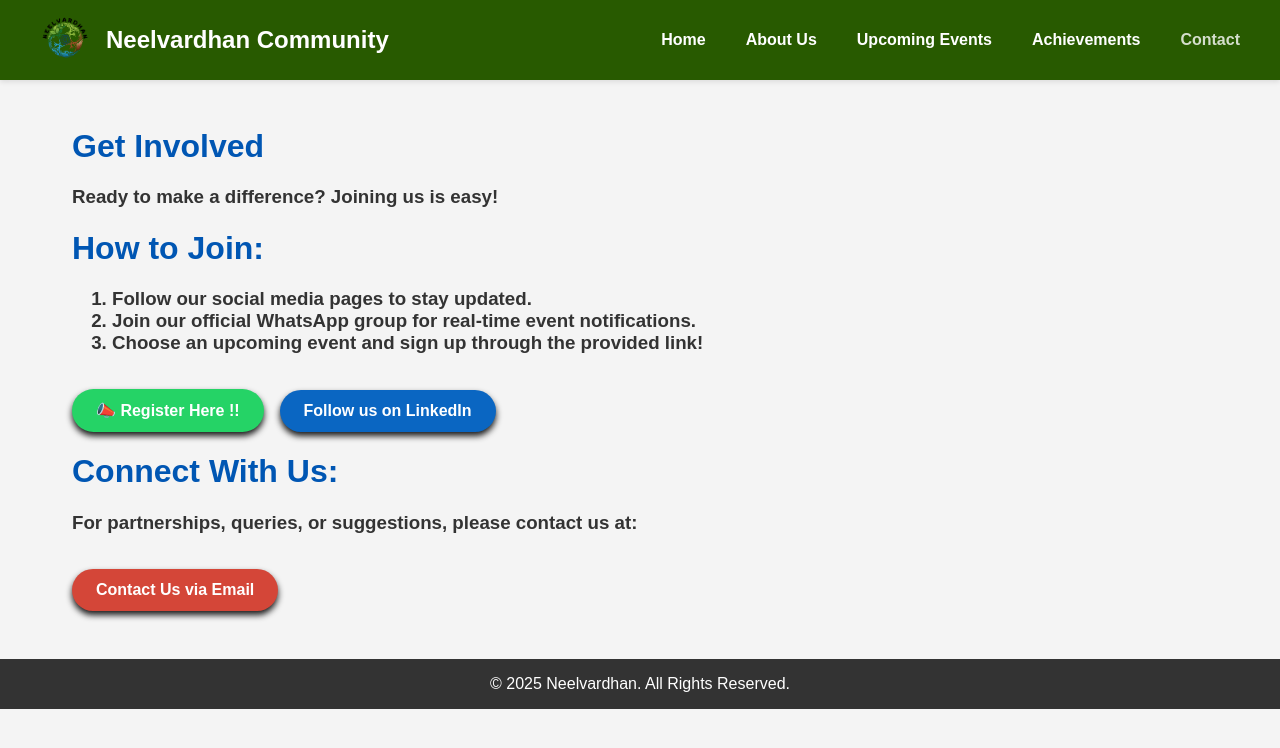
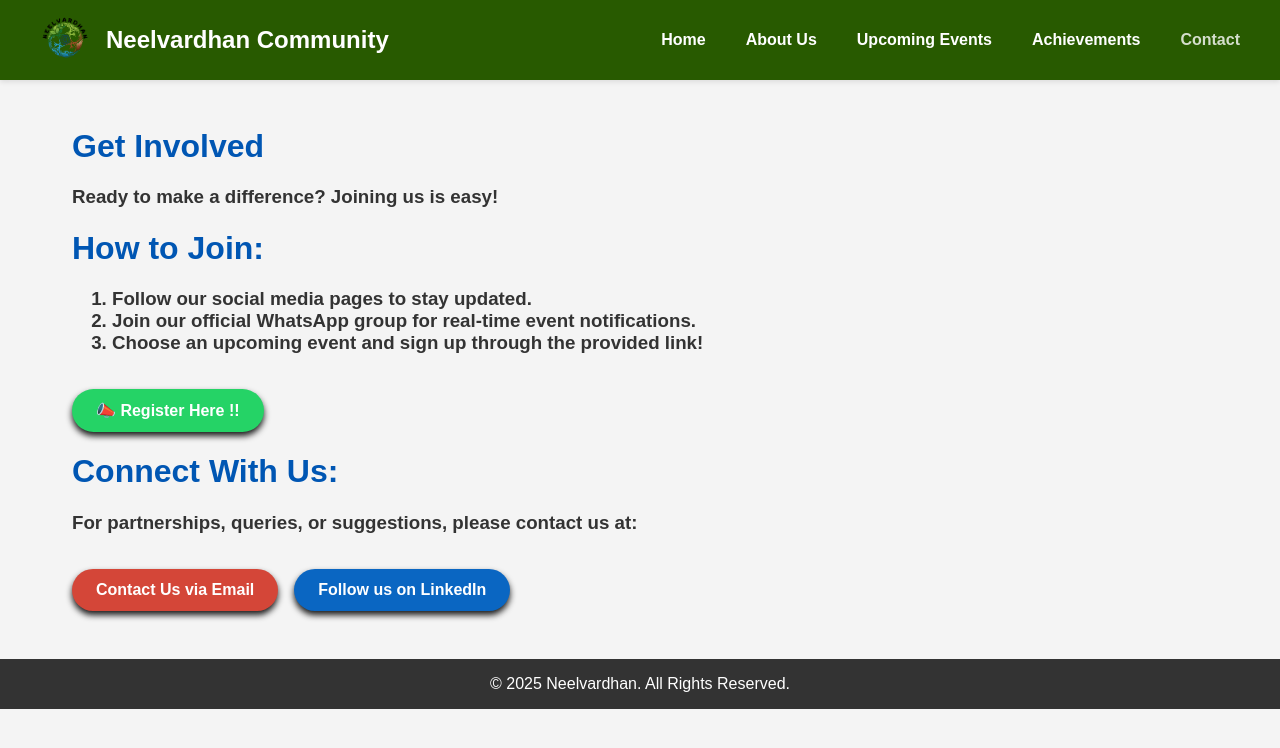
Before and after one commit to OG-DHRUV-1002/dns-website, a React (Create React App) app: page /contact in a window 1280 px wide. Shown: the top 748 px of the page. Built offline with nearby package versions, Linux system fonts and the light colour scheme.

Commit message:
Contact.js

```diff
--- a/src/pages/Contact.js
+++ b/src/pages/Contact.js
@@ -17,13 +17,14 @@ const Contact = () => {
         <li>Choose an upcoming event and sign up through the provided link!</li></h3>
       </ol>
         <WhatsAppButton />
-        <LinkedInButton />
+
 
 
       <h1>Connect With Us:</h1>
       <h3><p>For partnerships, queries, or suggestions, please contact us at:</p></h3>
 	<div>
         <EmailButton />
+<LinkedInButton />
       </div>
     </div>
   );
```
